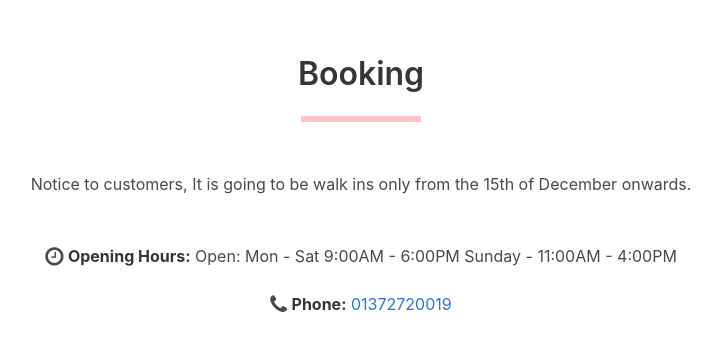
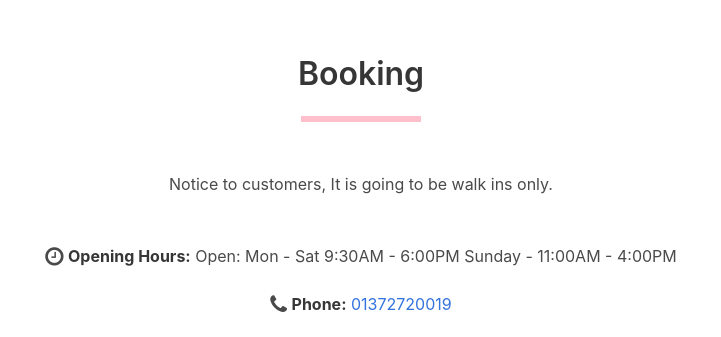
Before and after one commit to AndyNgu98/crystalnailsstatic, a website with bundled scripts: page index.html in a window 1280 px wide. Shown: the part 773-1110 px from the top of the page, without its empty margins (279-1000 px from the left). Built offline with nearby package versions, Linux system fonts and the light colour scheme.

Commit message:
opening hours update

```diff
--- a/index.html
+++ b/index.html
@@ -146,7 +146,7 @@
     <h3 class="title ">Booking</h2>
     <hr>
     <p>
-      Notice to customers, It is going to be walk ins only from the 15th of December onwards.
+      Notice to customers, It is going to be walk ins only.
     </p>
     <!-- <p>When booking please specify exactly what you would like done in the comments box and send us a photo via FB or Insta of the design so we can prepare for the treatment.
         If this is not confirmed prior to booking then we may not be able to do more than the standard treatment</p>
@@ -161,7 +161,7 @@
     </div> -->
     <br><br>
     <p><i class="fa fa-clock-o fa-lg"></i>
-        <strong>Opening Hours:</strong>  Open: Mon - Sat 9:00AM - 6:00PM Sunday - 11:00AM - 4:00PM</p>
+        <strong>Opening Hours:</strong>  Open: Mon - Sat 9:30AM - 6:00PM Sunday - 11:00AM - 4:00PM</p>
         <!-- <p><i class="fa fa-clock-o fa-lg"></i>
           <strong>Christmas Opening Hours:</strong>  Open: Mon - Sat 9:00AM - 6:30PM Sunday - 10:00AM - 5:00PM</p>
           <p><i class="fa fa-clock-o fa-lg"></i>
```
